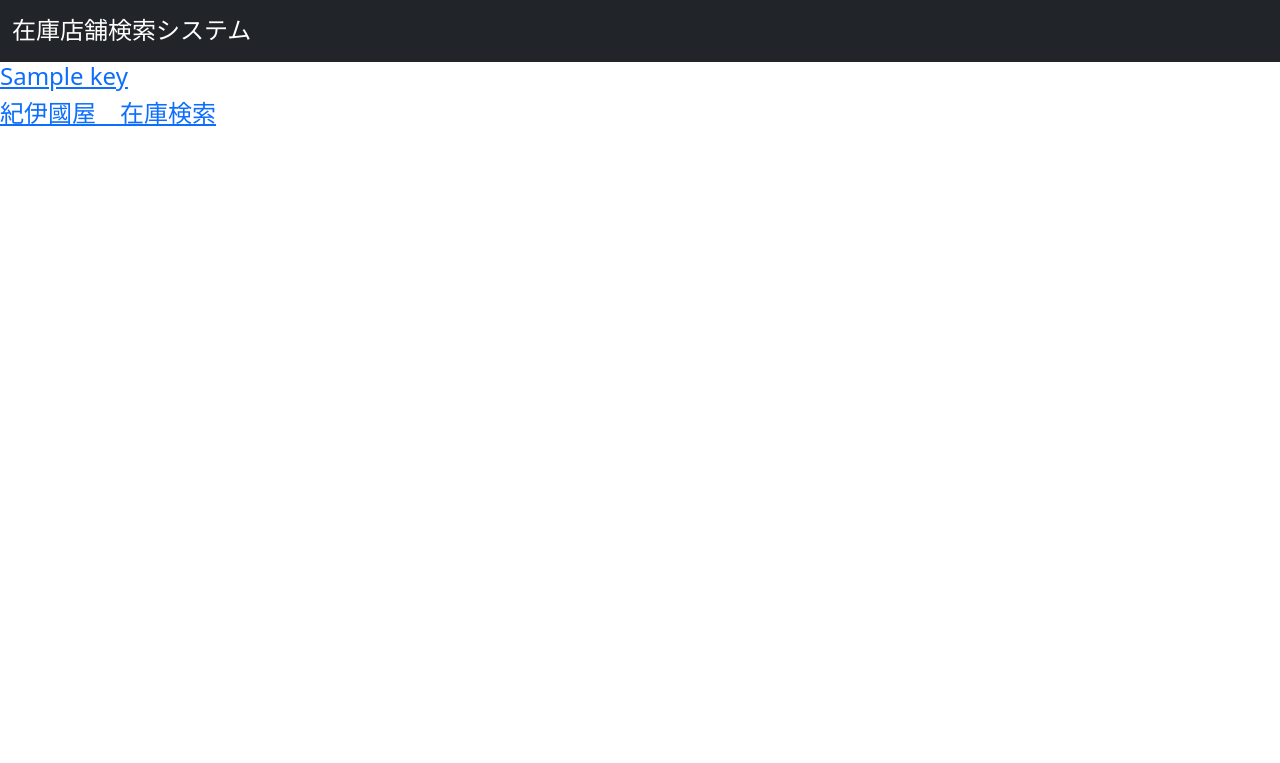
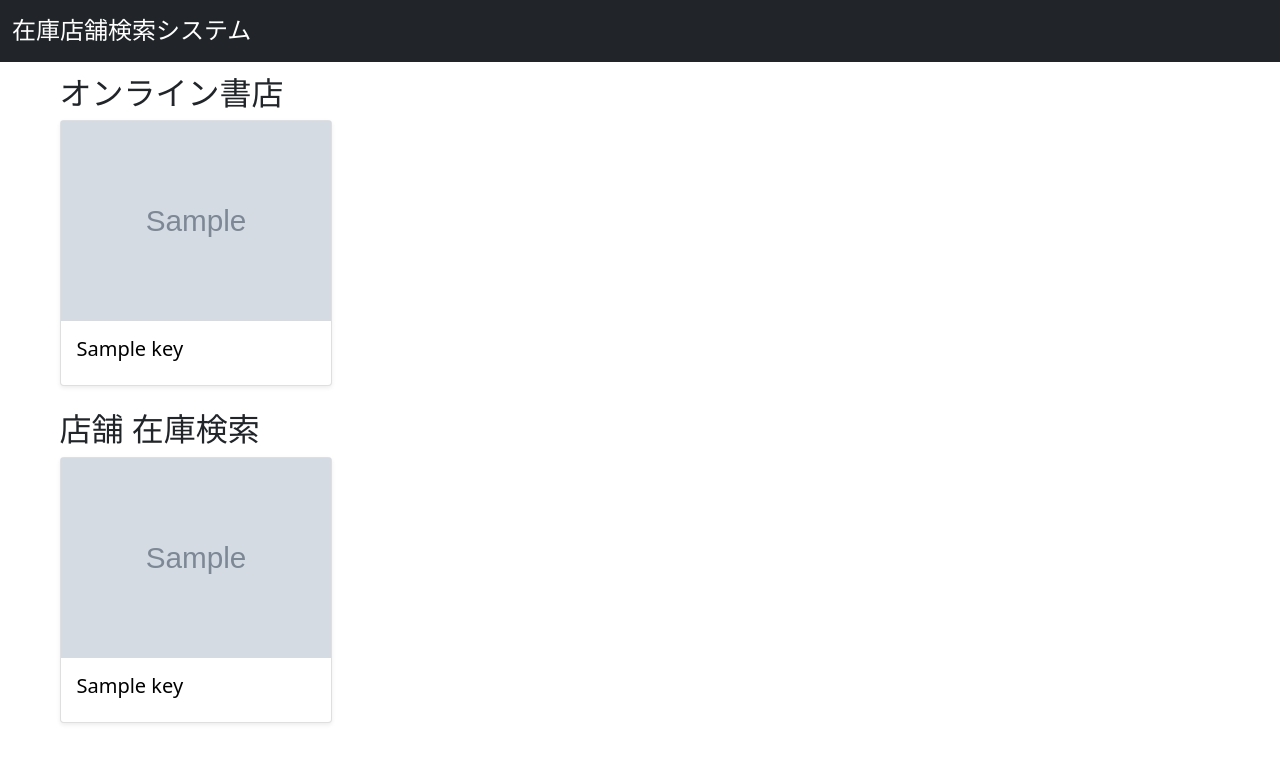
Before and after one commit to sg5314/FindBookStore, a Django app: template templates/store.html in a window 1280 px wide. Shown: the top 763 px of the page. Run offline with Django 3.2, Linux system fonts and the light colour scheme; the template is opened without the code that fills it: most values are stand-ins (such as "Sample title", 1, 10 or a date in 2020); grey boxes marked "Sample" are stand-in pictures; some libraries are stand-ins or nearby versions.

Commit message:
[fix] UIを改善

```diff
--- a/FindBookStoreApp/urls.py
+++ b/FindBookStoreApp/urls.py
@@ -6,7 +6,7 @@
 from django.contrib.staticfiles.urls import staticfiles_urlpatterns
 
 urlpatterns = [
-    path('', searchfunc),
+    path('', searchfunc, name='search'),
     path('stores/<int:pk>', storefunc, name='stores'),
     path('kinokuniya/<int:pk>',kinokuniya_store_func, name='kinokuniya')
 ]
--- a/templates/base.html
+++ b/templates/base.html
@@ -35,5 +35,8 @@
     <script src="https://cdn.jsdelivr.net/npm/@popperjs/core@2.9.2/dist/umd/popper.min.js" integrity="sha384-IQsoLXl5PILFhosVNubq5LC7Qb9DXgDA9i+tQ8Zj3iwWAwPtgFTxbJ8NT4GN1R8p" crossorigin="anonymous"></script>
     <script src="https://cdn.jsdelivr.net/npm/bootstrap@5.0.2/dist/js/bootstrap.min.js" integrity="sha384-cVKIPhGWiC2Al4u+LWgxfKTRIcfu0JTxR+EQDz/bgldoEyl4H0zUF0QKbrJ0EcQF" crossorigin="anonymous"></script>
     -->
+
+    {% block cuscomvue %}
+    {% endblock cuscomvue %}
   </body>
 </html>
--- a/templates/store.html
+++ b/templates/store.html
@@ -1,13 +1,66 @@
 {% extends 'base.html' %}
+{% load static %}
+
+{% block customcss %}
+<link href="https://fonts.googleapis.com/css?family=Roboto:100,300,400,500,700,900" rel="stylesheet">
+<link href="https://cdn.jsdelivr.net/npm/@mdi/font@6.x/css/materialdesignicons.min.css" rel="stylesheet">
+<link href="https://cdn.jsdelivr.net/npm/vuetify@2.x/dist/vuetify.min.css" rel="stylesheet">
+<meta name="viewport" content="width=device-width, initial-scale=1, maximum-scale=1, user-scalable=no, minimal-ui">
+{% endblock customcss %}
 
 {% block contents %}
 
-{% for key, value in book_stores.items %}
+<div id="app">
 
-<h4><a href="{{ value }}" target="_blank">{{key}}</a></h4>
 
-{% endfor %}
+    <div class="container">
+        <h2>オンライン書店</h2>
+        <div class="row">
+            {% for key, value in book_stores_online.items %}
 
-<h4><a href="{% url 'kinokuniya' ISBN %}" target="_blank">紀伊國屋　在庫検索</a></h4>
+            <div class="col-md-3">
+                <div class="card mb-4 shadow-sm">
+                    <a href="{{ value.URL }}" target="_blank" style="text-decoration:none; color:black;">
+                    <img class="card-img-right flex-auto d-none d-lg-block" alt="Thumbnail [200x250]" style="height: 200px; width: 100%; display: block;" src="{% static value.IMG %}">
+                    <div class="card-body">
+                        <h5>{{key}}</h5>
+                    </div>
+                    </a>
+                </div>
+            </div>
+
+            {% endfor %}
+        </div>
+
+        <h2>店舗 在庫検索</h2>
+        <div class="row">
+            {% for key, value in book_stores.items %}
+
+            <div class="col-md-3">
+                <div class="card mb-4 shadow-sm">
+                    <a href="{% url value.TAGNAME value.ISBN %}" target="_blank" style="text-decoration:none; color:black;">
+                    <img class="card-img-right flex-auto d-none d-lg-block" alt="Thumbnail [200x250]" style="height: 200px; width: 100%; display: block;" src="{% static value.IMG %}">
+                    <div class="card-body">
+                        <h5>{{key}}</h5>
+                    </div>
+                    </a>
+                </div>
+            </div>
+
+            {% endfor %}
+        </div>
+
+    </div>
+
+</div>
+
+
+
+
+
+
+
+
+
 
 {% endblock contents %}
```
Also changed, not shown: FindBookStoreApp/views.py (+13 -7 lines), templates/index.html (+20 -1 lines), FindBookStoreApp/static/images/amazon.jpg (added), FindBookStoreApp/static/images/kinokuniya.jpg (added), FindBookStoreApp/static/images/tsutaya.jpg (added), FindBookStoreApp/static/images/yodobashi.jpg (added).
